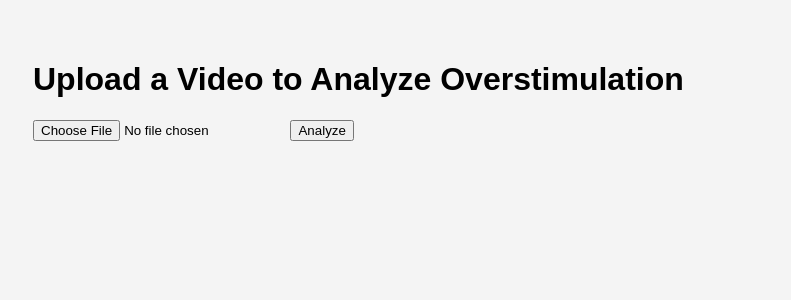
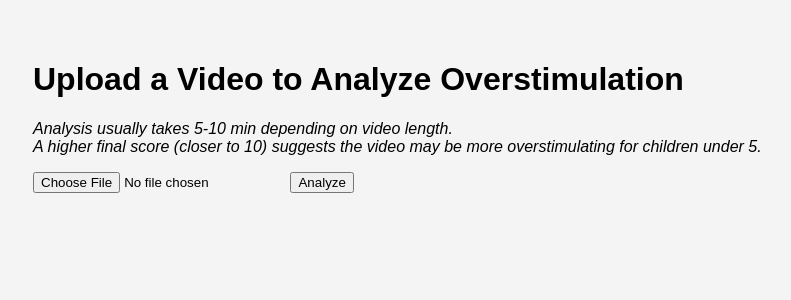
Before and after one commit to MimansaDeveloper/childcontent, a Flask app: page / in a window 1280 px wide. Shown: the top 300 px of the page, without its empty margins (7-798 px from the left). Run offline with Flask 3, Linux system fonts and the light colour scheme.

Commit message:
fixed some errors

```diff
--- a/backend/app.py
+++ b/backend/app.py
@@ -32,19 +32,19 @@ def analyze():
     print("Video uploaded and saved at:", filepath)
 
     print("Starting analysis...")
-    scene_score = scene_change_score(filepath)
+    scene_score = float(scene_change_score(filepath))
     print("Scene score:", scene_score)
 
-    camera_score = camera_movement_score(filepath)
+    camera_score = float(camera_movement_score(filepath))
     print("Camera movement score:", camera_score)
 
-    flash_scor = flash_score(filepath)
+    flash_scor = float(flash_score(filepath))
     print("Flash score:", flash_scor)
 
-    color_scor = color_score(filepath)
-    print("Color score:", color_score)
+    color_scor = float(color_score(filepath))
+    print("Color score:", color_scor)
 
-    density_scor = density_score(filepath)
+    density_scor = float(density_score(filepath))
     print("Density score:", density_scor)
 
     final_score = round((scene_score + camera_score + flash_scor + color_scor + density_scor) / 5, 2)
--- a/backend/templates/index.html
+++ b/backend/templates/index.html
@@ -40,6 +40,12 @@
 </head>
 <body>
   <h1>Upload a Video to Analyze Overstimulation</h1>
+  <p>
+    <em>
+      Analysis usually takes 5-10 min depending on video length. <br>
+      A higher final score (closer to 10) suggests the video may be more overstimulating for children under 5.
+    </em>
+  </p>
   <input type="file" id="videoInput" accept="video/*" />
   <button id="analyzeBtn">Analyze</button>
 
@@ -61,7 +67,7 @@
   </div>
 
   <script>
-    const backendURL = "https://childcontent.onrender.com"; // Replace with your actual backend URL
+    const backendURL = ""; // Replace with your actual backend URL
 
     const analyzeBtn = document.getElementById("analyzeBtn");
     const progressContainer = document.getElementById("progressContainer");
--- a/frontend/index.html
+++ b/frontend/index.html
@@ -61,7 +61,7 @@
   </div>
 
   <script>
-    const backendURL = "https://childcontent.onrender.com"; // Replace with your actual backend URL
+    const backendURL = ""; // Replace with your actual backend URL
 
     const analyzeBtn = document.getElementById("analyzeBtn");
     const progressContainer = document.getElementById("progressContainer");
```
Also changed, not shown: 3 other files.
